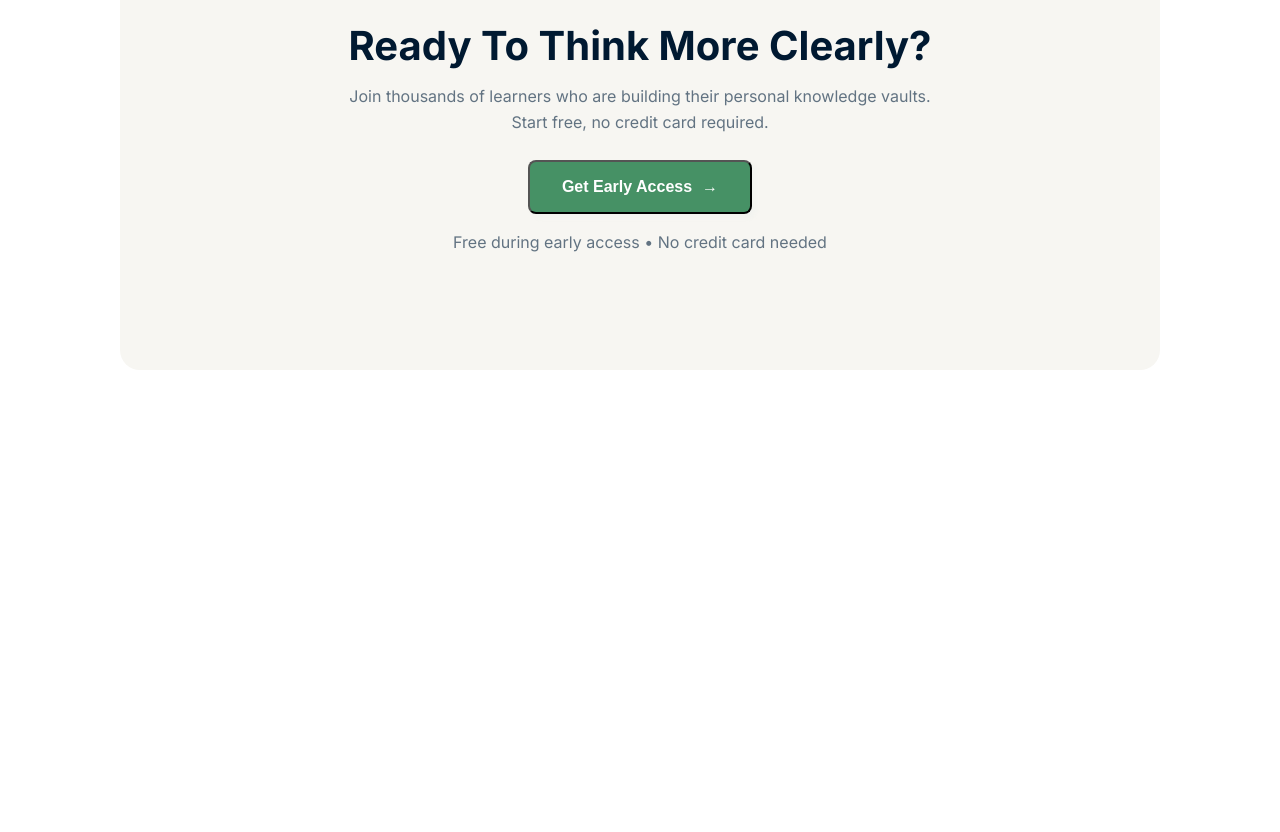
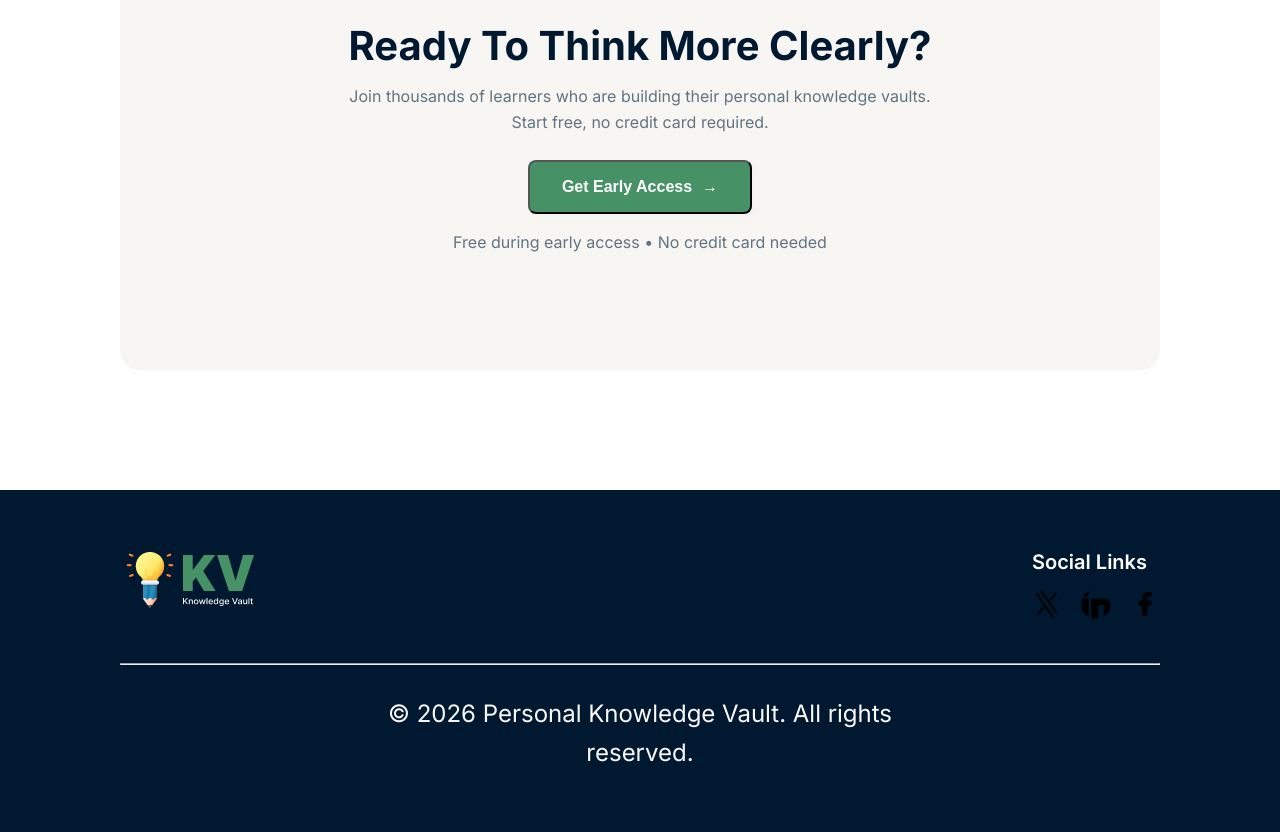
Before and after one commit to kibriya41/Assignment-1, a plain HTML site: page index.html in a window 1280 px wide. Shown: the part 2463-3295 px from the top of the page. Before the commit the page ends 2953 px from the top, so only its background shows below. Drawn offline with Linux system fonts and the light colour scheme.

Commit message:
assignment 1 complete

```diff
--- a/index.html
+++ b/index.html
@@ -149,5 +149,36 @@
             </div>
         </section>
 
+        <section>
+
+            <footer class="main-footer">
+                <div class="footer-container">
+                    <div class="footer-top">
+                        <div class="footer-logo">
+                            <img src="assets/logo-footer.png" alt="">
+                        </div>
+
+                            <div class="social-links-area">
+                                <h4>Social Links</h4>
+                                <div class="social-icons">
+
+                                    <a href="#" aria-label="X (Twitter)"><i class="fab fa-x-twitter"><img src="assets/5968958.png" alt=""></i></a>
+                                    <a href="#" aria-label="LinkedIn"><i class="fab fa-linkedin-in"><img src="assets/in.png" alt=""></i></a>
+                                    <a href="#" aria-label="Facebook"><i class="fab fa-facebook-f"><img src="assets/facebook.png" alt=""></i></a>
+
+                                </div>
+                            </div>
+                    </div>
+
+                        <hr class="footer-divider">
+
+                        <div class="footer-bottom">
+                            <p>&copy; 2026 Personal Knowledge Vault. All rights reserved.</p>
+                        </div>
+                </div>
+            </footer>
+
+        </section>
+
 
 </body>
--- a/styles/assignment-1.css
+++ b/styles/assignment-1.css
@@ -374,3 +374,58 @@
   font-size: 16px;
   color: #627382;
 }
+
+/* footer style */
+.main-footer {
+  background-color: #001931;
+  color: #ffffff;
+  padding: 60px 120px;
+}
+
+.footer-container {
+  max-width: 1600px;
+  margin: 0 auto;
+}
+
+.footer-top {
+  display: flex;
+  justify-content: space-between;
+  align-items: flex-start;
+  margin-bottom: 40px;
+}
+
+.social-links-area h4 {
+  font-size: 20px;
+  margin-bottom: 15px;
+  font-weight: 600;
+}
+
+.social-icons {
+  display: flex;
+  gap: 19px;
+  justify-content: flex-end;
+}
+
+.social-icons img{
+  max-width: 30px;
+  max-height: 30px;
+  border-radius: 50%;
+}
+
+.social-icons a:hover {
+  opacity: 0.8;
+}
+
+.footer-divider {
+  margin-bottom: 30px;
+}
+
+.footer-bottom {
+  text-align: center;
+}
+
+.footer-bottom p {
+ color: #FAFAFA;
+  font-size: 24px;
+  margin: 0 auto;
+}
```
